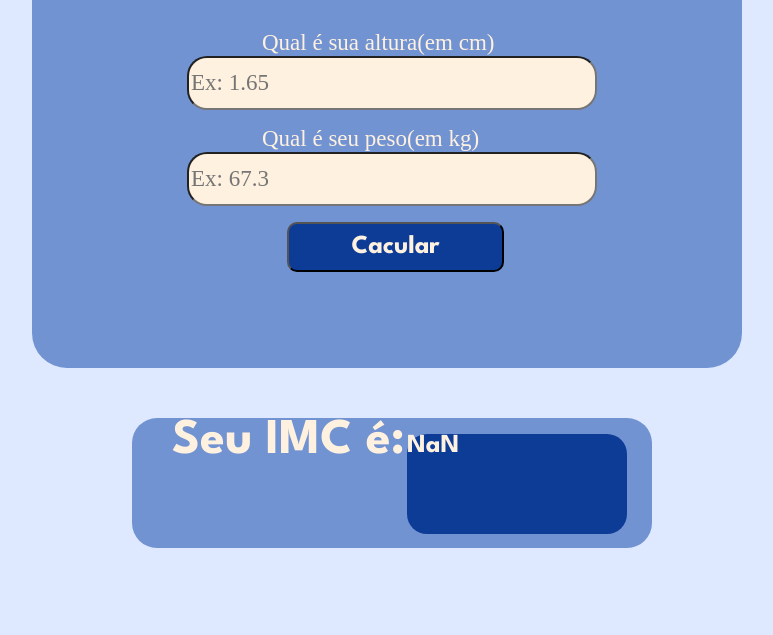
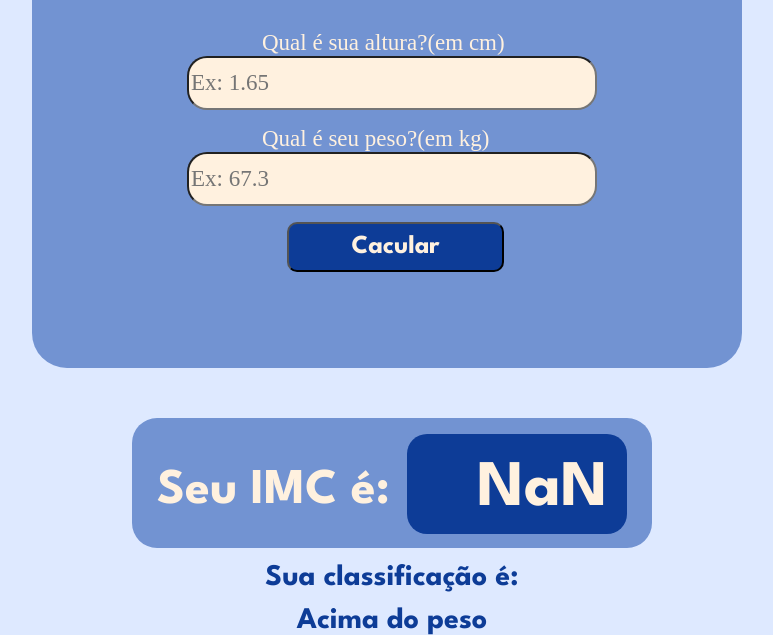
Before and after one commit to MEdudaCampos/CaculadoradIMC01, a plain HTML site: page index.html in a window 1280 px wide. Both pictures are taken after a click on the button "Cacular". Shown: the part 296-931 px from the top of the page, without its empty margins (496-1269 px from the left). Before the commit the page ends 852 px from the top, so only its background shows below. Drawn offline with Linux system fonts and the light colour scheme; a web font is replaced by a local one.

Commit message:
Add files via upload

```diff
--- a/Exercicio.js
+++ b/Exercicio.js
@@ -1,6 +1,7 @@
 const btn = document.getElementById('btn')
 const pesoemKG = document.getElementById('pesoResposta')
 const alturaemCM = document.getElementById('alturaResposta')
+
 
 
 btn.addEventListener('click', function(){
@@ -8,7 +9,47 @@ btn.addEventListener('click', function(){
      altura = Number(alturaemCM.value)
      let resposta = peso / (altura* altura)
 
+    if(peso === "" || isNaN){
+        document.getElementById("respostafinal").innerHTML = (`Erro`)
+    }
+
     document.getElementById("respostafinal").innerHTML = (`${Math.floor(resposta)}`)
 
+    if (resposta > 40) {
+        document.getElementById("tabelaresultado").innerHTML = (`Obesidade grau III`)
+    }
+    else if (resposta > 35 && resposta < 40){
+        document.getElementById("tabelaresultado").innerHTML = (`Obesidade grau II`)
+    }
+    else if (resposta > 30 && resposta < 34.9){
+        document.getElementById("tabelaresultado").innerHTML = (`Obesidade grau I`)
+    }
+    else if (resposta > 25 && resposta < 29,9){
+        document.getElementById("tabelaresultado").innerHTML = (`Acima do peso`)
+    }
+
+    else if (resposta > 18.5 && resposta < 24.9){
+        document.getElementById("tabelaresultado").innerHTML = (`Peso normal`)
+    }
+
+    else if (resposta > 17 && resposta < 18.4){
+        document.getElementById("tabelaresultado").innerHTML = (`Abaixo do peso`)
+    }
+    else if (resposta < 16.9){
+        document.getElementById("tabelaresultado").innerHTML = (`Muito abaixo do peso`)
+    }
+    else{
+        document.getElementById("tabelaresultado").innerHTML = (`Erro`)
+
+    }
 
 })
+
+
+// maior que 40 = obsidade grau |||
+// 35 a 40 = obsedidade ||
+// 30 a 34,9 = obesidade grau |
+// 25 a 29,9 Acima do peso
+// 18,5 a 24,9 Peso normal
+// 17 a 18,4 Abaixo do peso
+// Menor que 16,9 Muito abaixo do peso
--- a/index.html
+++ b/index.html
@@ -17,12 +17,12 @@
     <div class="corpo">
     <h2>Qual é seu IMC?</h2>
 
-    <label for="">Qual é sua altura(em cm)</label>
-    <input placeholder="Ex: 1.65" type="number" id="alturaResposta">
+    <label for="">Qual é sua altura?(em cm)</label>
+    <input required placeholder="Ex: 1.65" type="number" id="alturaResposta">
     <p>
 
-    <label for="">Qual é seu peso(em kg)</label>
-    <input  placeholder="Ex: 67.3" type="number" id="pesoResposta">
+    <label for="">Qual é seu peso?(em kg)</label>
+    <input required placeholder="Ex: 67.3" type="number" id="pesoResposta">
 
     <p>
 
@@ -38,9 +38,12 @@
         <div class="seuimc">Seu IMC é:</div>
         <div class="box2">
         <div class="respostaimc" id="respostafinal"></div>
+        </div>
+        <div class="clasificacao">Sua classificação é:</div>
+        <div class="tabelaresultado" id="tabelaresultado"></div>
     </div>
 
-    </div>
+
 
 
 
--- a/stye.css
+++ b/stye.css
@@ -5,6 +5,7 @@ body{
 }
 
 .corpo{
+
 
     margin-left: 520px;
     margin-top: 143px;
@@ -63,7 +64,8 @@ input{
 }
 
 .seuimc{
-    margin-left: 40px;
+    padding: 50px;
+    margin-left: -25px;
     align-content: center;
     justify-content: center;
 
@@ -75,17 +77,40 @@ input{
 
 .box2{
     margin-left: 275px;
-    margin-top: -30px;
+    margin-top: -130px;
     width: 220px;
     height: 100px;
     background-color: #0D3C97;
     border-radius: 20px;
+    position: relative;
 }
 
 .respostaimc{
+    position: absolute;
+    top: 50%;
+    left: 50%;
+    margin: -25px 0 0 -40px;
     font-family: 'League Spartan', sans-serif;
-    font-size: 26px;;
+    font-size: 65px;;
     font-weight: 800;
     color: #FFF1DF;
 
 }
+
+.tabelaresultado{
+    text-align: center;
+    margin-top: 15px;
+    color: #0D3C97;
+    font-family: 'League Spartan', sans-serif;
+    font-size: 30px;
+    font-weight: 800;
+}
+
+.clasificacao{
+    text-align: center;
+    margin-top: 30px;
+    color: #0D3C97;
+    font-family: 'League Spartan', sans-serif;
+    font-size: 30px;
+    font-weight: 800;
+}
```
